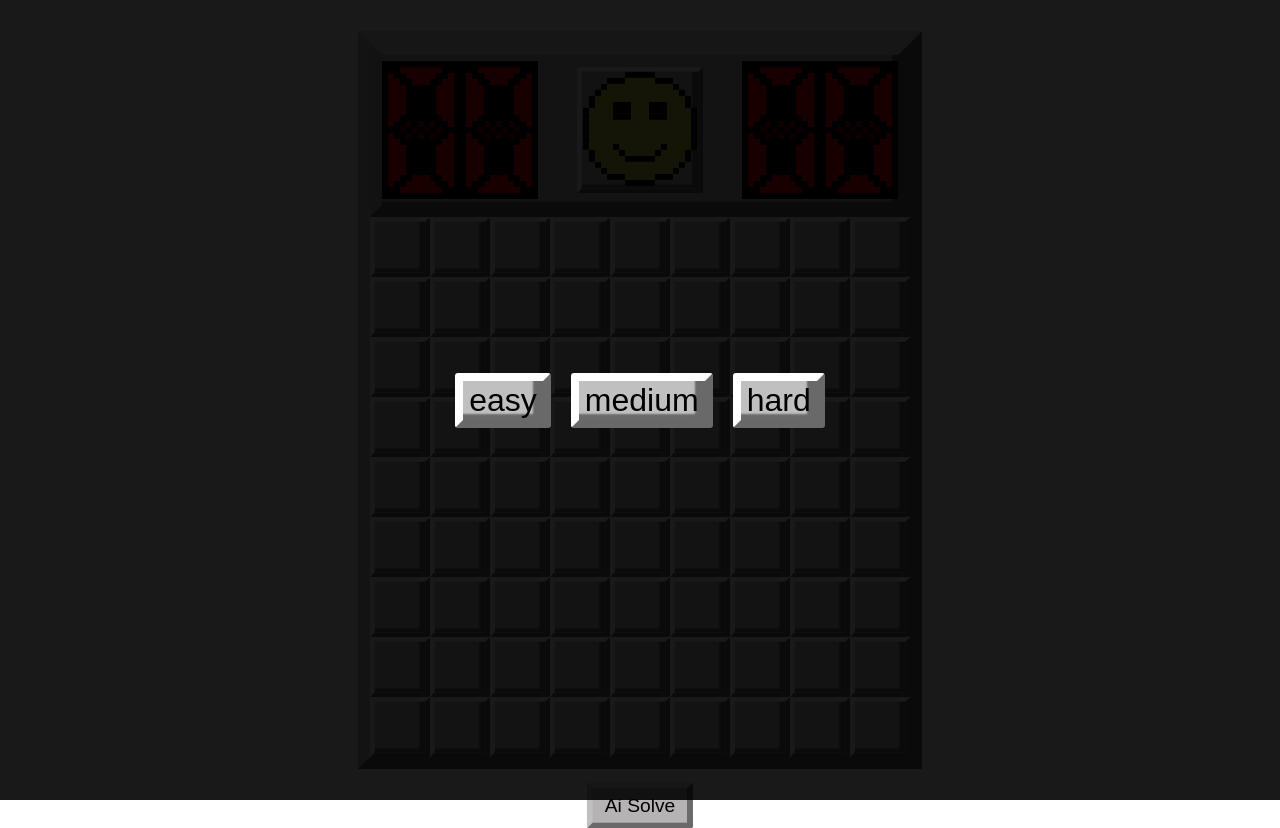
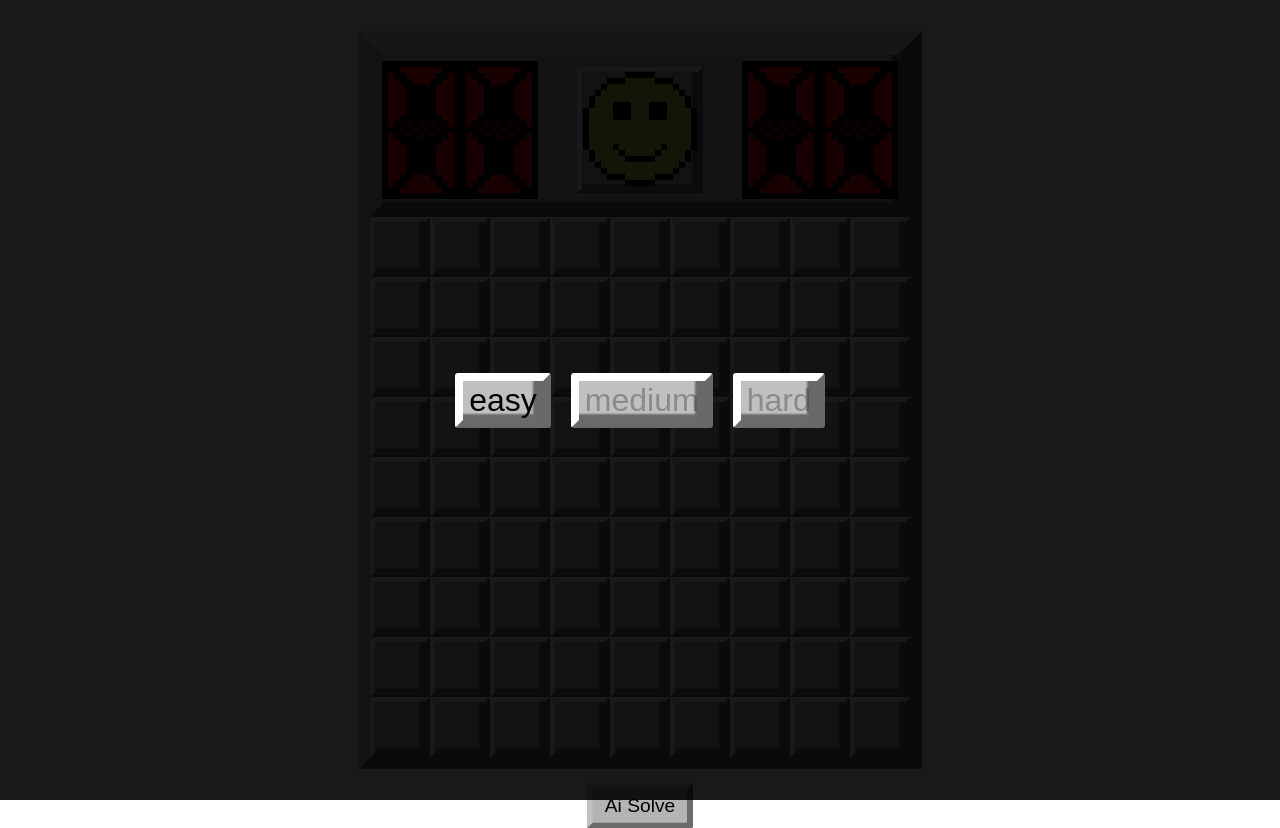
Before and after one commit to iamArsany/minesweeper, a plain HTML site: page frontend/index.html in a window 1280 px wide. Drawn offline with Linux system fonts and the light colour scheme.

Commit message:
updated the medium and hard buttons

```diff
--- a/frontend/index.html
+++ b/frontend/index.html
@@ -211,8 +211,8 @@
 
     <div class="level">
         <button class="easy" onclick="chooseLevel('easy')">easy</button>
-        <button class="medium" onclick="chooseLevel('medium')">medium</button>
-        <button class="hard" onclick="chooseLevel('hard')">hard</button>
+        <button class="medium" disabled onclick="chooseLevel('medium')">medium</button>
+        <button class="hard" disabled onclick="chooseLevel('hard')">hard</button>
     </div>
 
 
```
